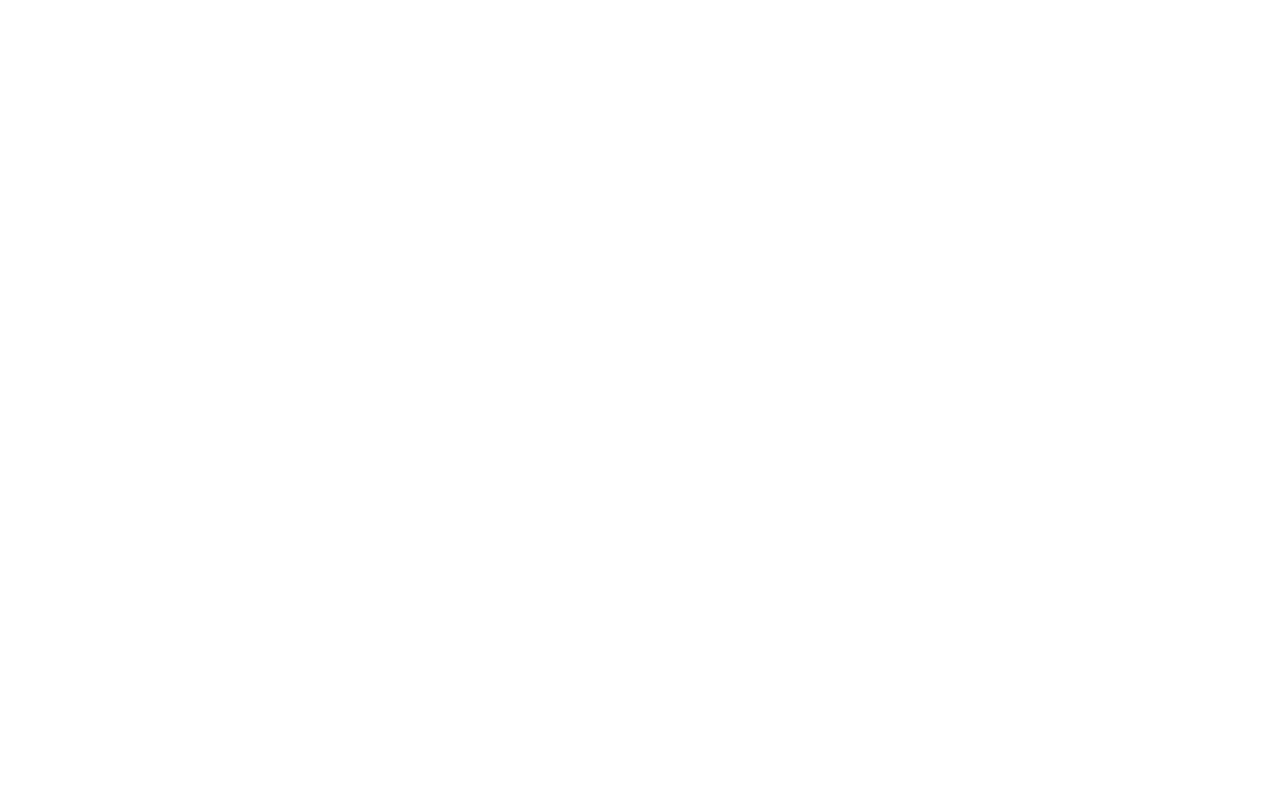
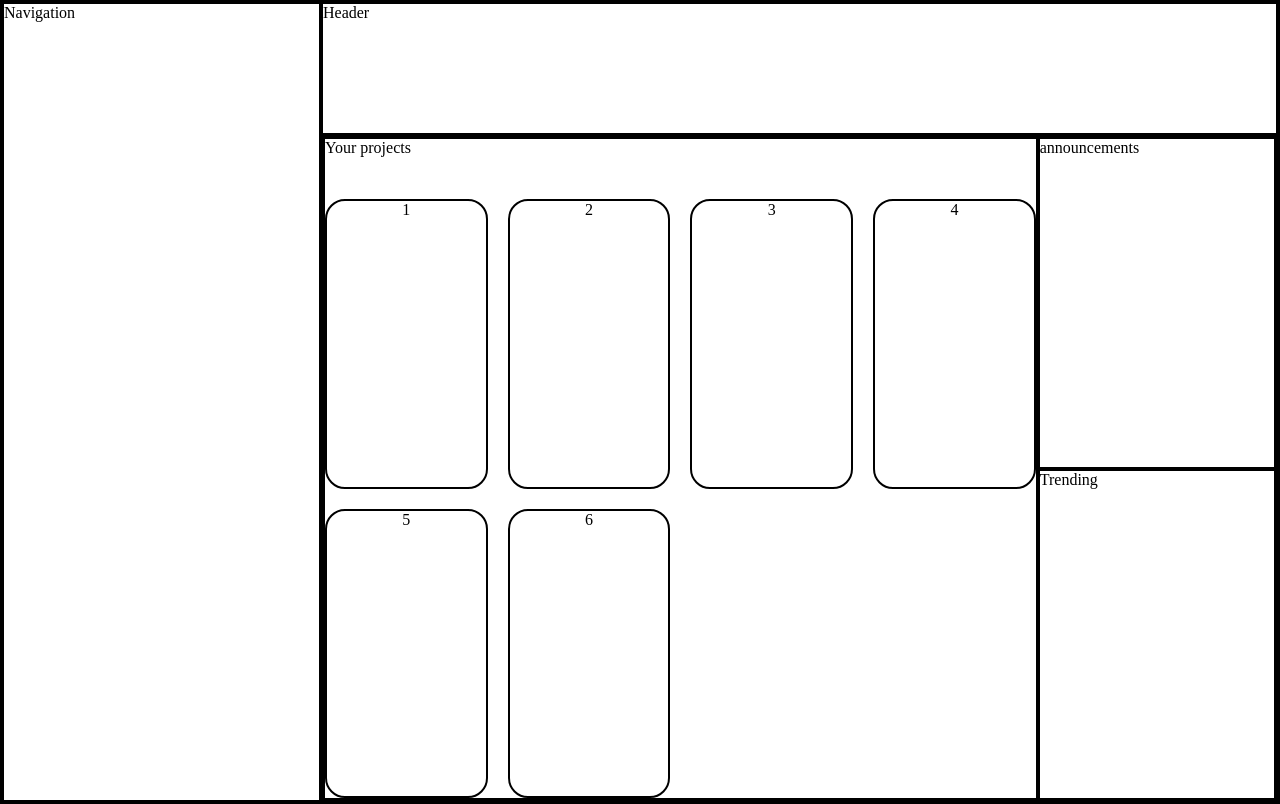
Before and after one commit to herzdev/dashboard-project, a plain HTML site: page index.html in a window 1280 px wide. Drawn offline with Linux system fonts and the light colour scheme.

Commit message:
Finish basic grid layout

```diff
--- a/index.html
+++ b/index.html
@@ -8,6 +8,27 @@
 </head>
 <body>
 
+    <div class="container">
+        <div class="navigation">Navigation</div>
+        <div class="header">Header</div>
+        <div class="content">
+            <div class="projects">
+                <div class="title">Your projects</div>
+                <div class="cards">
+                    <div class="card">1</div>
+                    <div class="card">2</div>
+                    <div class="card">3</div>
+                    <div class="card">4</div>
+                    <div class="card">5</div>
+                    <div class="card">6</div>
+                </div>
+
+            </div>
+            <div class="announcements">announcements</div>
+            <div class="trending">Trending</div>
+        </div>
+    </div>
+
     <script src="script.js"></script>
 </body>
 </html>
--- a/styles.css
+++ b/styles.css
@@ -0,0 +1,89 @@
+/**
+- 2 spalten
+- 2 reihen
+- navigation geht über beide zeilen
+- header startet bei spalte zwei und endet bei spalte zwei
+- body-content startet bei spalte zwei und endet bei spalte zwei + startet bei zeile zwei und endet bei zeile zwei
+*/
+
+body {
+    margin: 0;
+}
+
+.container {
+
+    border: 2px solid black;
+    height: 100vh;
+    display: grid;
+    grid-template-columns: 1fr 3fr;
+    grid-template-rows: 1fr 5fr;
+
+}
+
+.navigation {
+    border: 2px solid black;
+    grid-row: 1 / 3;
+
+}
+
+.header {
+    border: 2px solid black;
+    grid-column: 2 / 3;
+
+}
+
+.content {
+    border: 2px solid black;
+    /*
+    - erstelle eigenen grid container
+    - spalten: 2
+    */
+    display: grid;
+    grid-template-columns: 3fr 1fr;
+    grid-template-rows: 1fr 1fr;
+
+}
+
+/*
+- projects von zeile 1-3
+- announcements von spalte 2-3
+- trending von spalte 2-3 und reihe 2-3
+*/
+
+.projects {
+    border: 2px solid black;
+    grid-row: 1 / 3;
+
+    /*
+    - project ein container mit 1 spalte u. 2 zeilen
+    - erste zeile 1fr, zweite zeile 4fr
+    - .cards eigener container mit 1 spalte, die die cards auto-fitten sollte
+    */
+    display: grid;
+    grid-template-columns: 1fr;
+    grid-template-rows: 1fr 10fr;
+
+}
+
+.cards {
+    display: grid;
+    gap: 20px;
+    grid-template-columns: repeat(auto-fit, minmax(150px, 1fr));
+    text-align: center;
+}
+
+.card {
+    border: 2px solid black;
+    border-radius: 20px;
+}
+
+.announcements {
+    border: 2px solid black;
+    grid-column: 2 / 3;
+}
+
+.trending {
+    border: 2px solid black;
+    grid-column: 2 / 3;
+    grid-row: 2 / 3;
+}
```
